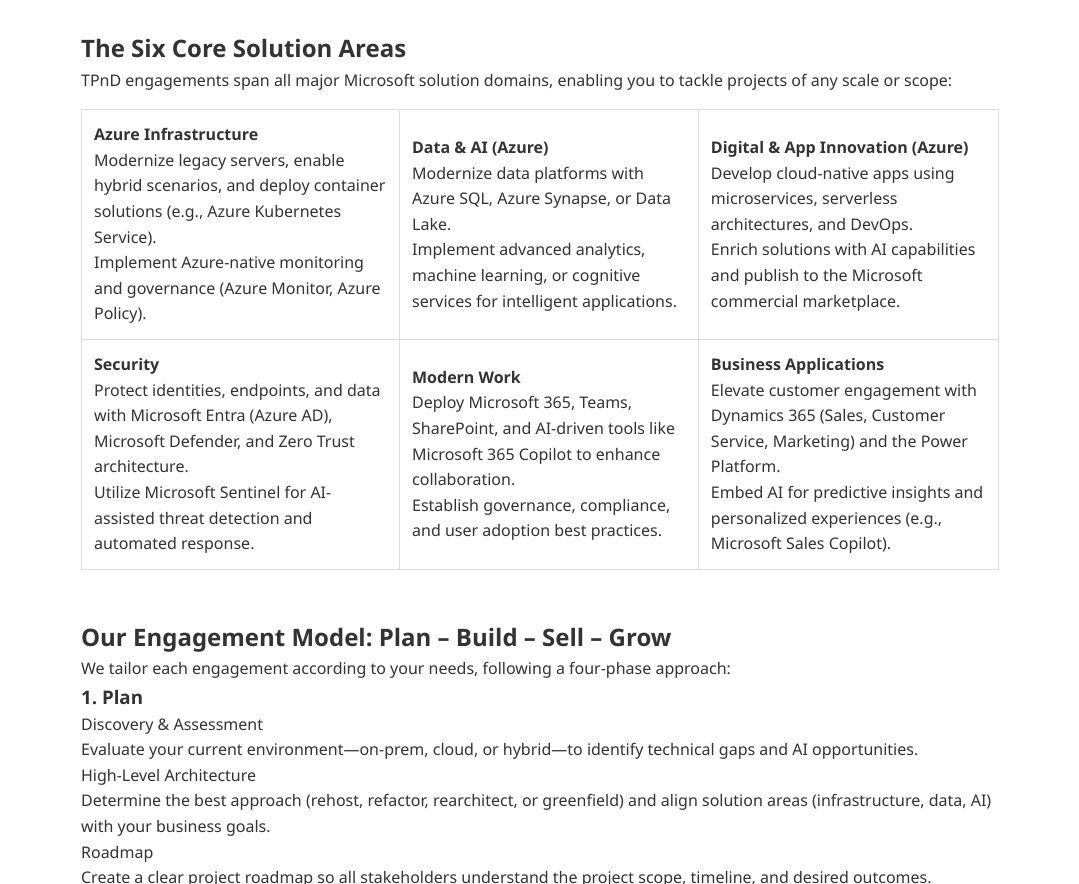
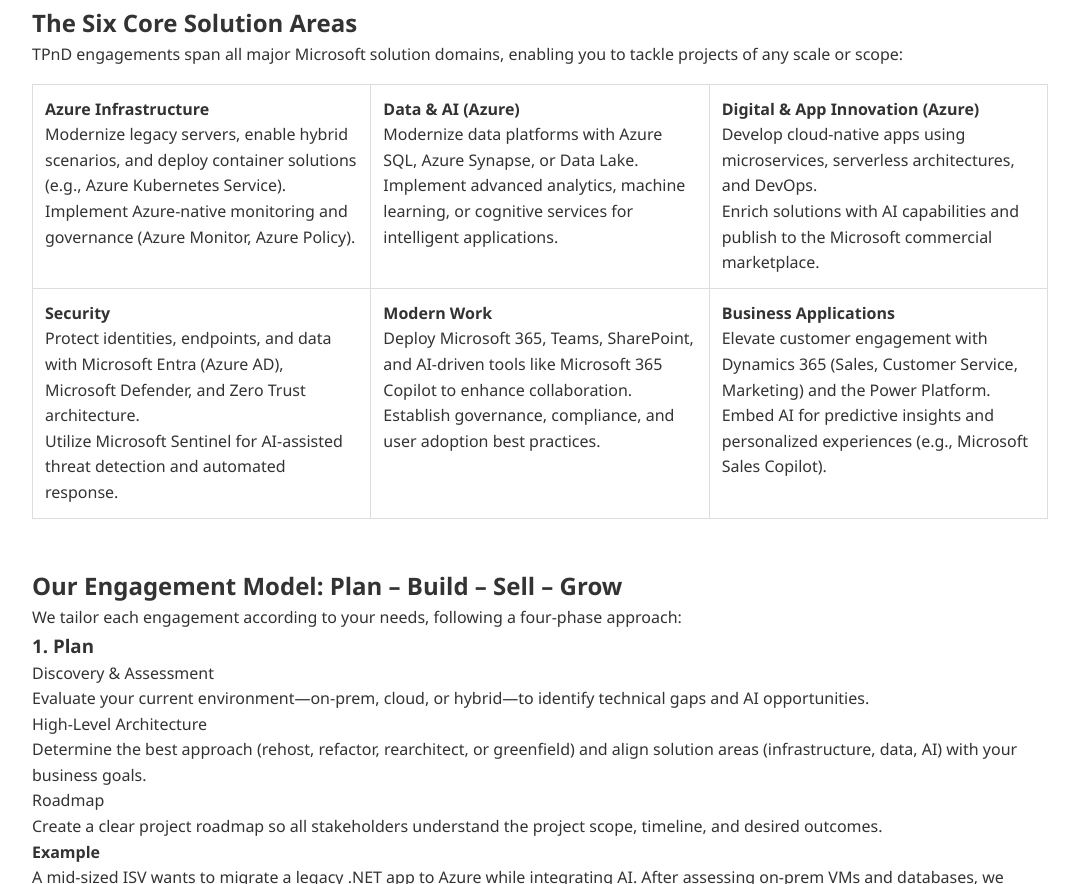
Before and after one commit to Hari-Govind-M/tpnd-site, a plain HTML site: page index.html in a window 1280 px wide. Shown: the part 1336-2220 px from the top of the page, without its empty margins (200-1279 px from the left). Drawn offline with Linux system fonts and the light colour scheme.

Commit message:
Update style.css

```diff
--- a/style.css
+++ b/style.css
@@ -91,7 +91,7 @@
   color: #fff;
 }
 
-/* TOP-RIGHT (theme toggle + PTC link) */
+/* TOP-RIGHT CONTAINER (theme + PTC link) */
 .top-right-container {
   position: fixed;
   top: 10px;
@@ -156,7 +156,7 @@
   height: 40px;
   cursor: pointer;
   font-size: 1.2rem;
-  display: none; /* hidden by default */
+  display: none;
   align-items: center;
   justify-content: center;
   z-index: 999;
@@ -170,14 +170,13 @@
 .main-wrapper {
   margin-left: 200px; /* offset for sidebar width */
   min-height: 100vh;
-  padding: 0;
+  padding: 0 2rem; /* some side padding for readability */
 }
 
-/* MAIN CONTENT */
+/* MAIN CONTENT: No max-width => fill space */
 .main-content {
-  max-width: 950px;
-  margin: 0 auto;
-  padding: 1rem;
+  margin: 0;
+  padding: 1rem 0;
 }
 
 /* HERO SECTION with gradient animation */
@@ -258,6 +257,12 @@
   text-align: left;
 }
 
+/* 3x2 solution areas table */
+.solution-areas-3x2 td {
+  vertical-align: top;
+  width: 33%;
+}
+
 /* DIAGRAM (How to Submit) */
 .diagram-container {
   display: flex;
@@ -328,6 +333,7 @@
   }
   .main-wrapper {
     margin-left: 0;
+    padding: 0 1rem;
   }
   .top-right-container {
     position: static;
```
